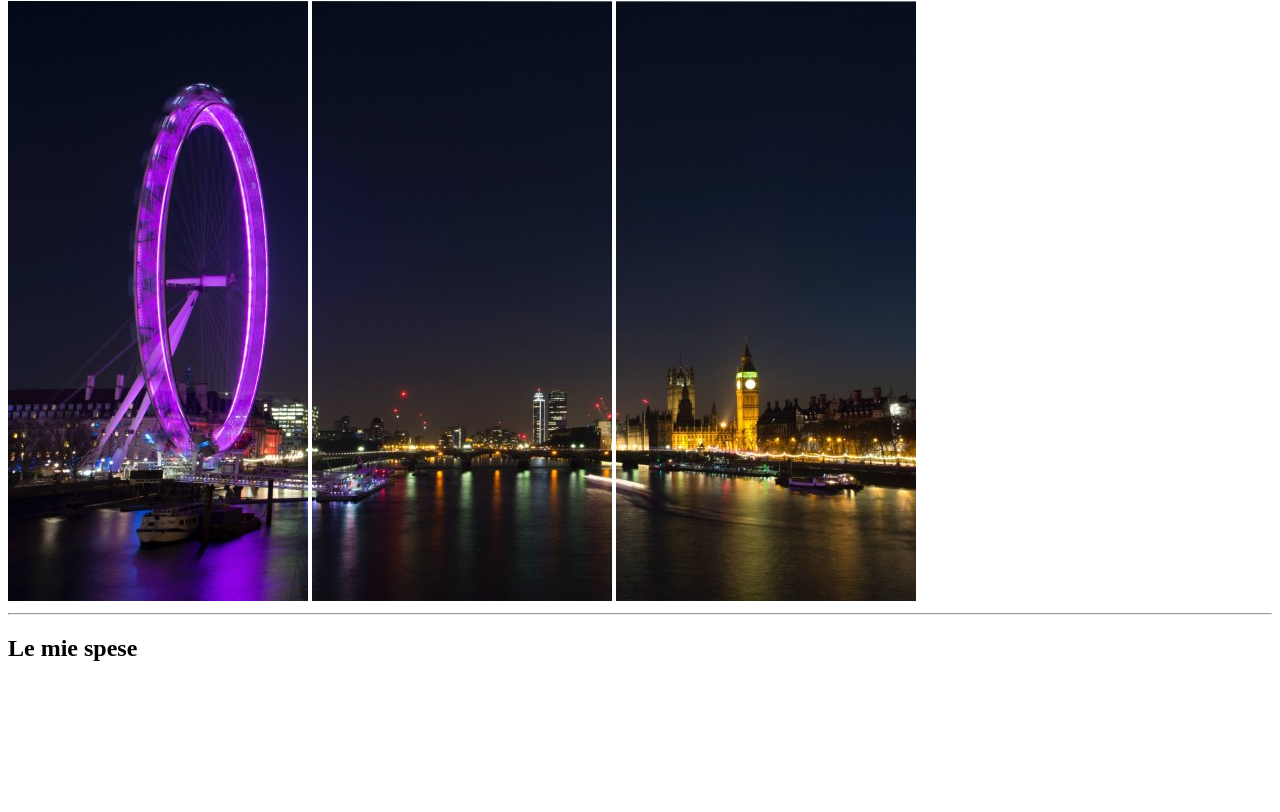
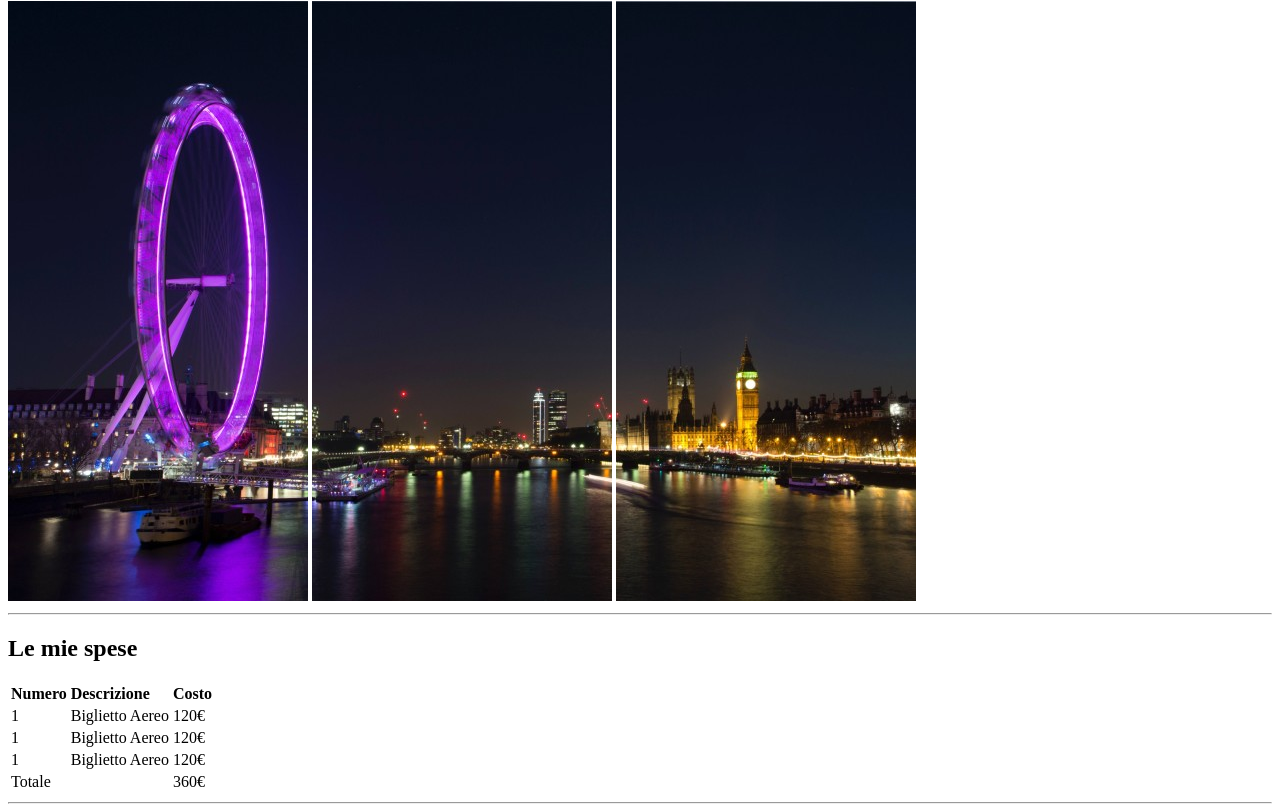
Before and after one commit to MattiaPiazzolla/html-london-trip, a plain HTML site: page index.html in a window 1280 px wide. Shown: the part 79-891 px from the top of the page. Before the commit the page ends 800 px from the top, so only its background shows below. Drawn offline with Linux system fonts and the light colour scheme.

Commit message:
[UPD] Completion of the expenses section in the index.html

```diff
--- a/index.html
+++ b/index.html
@@ -18,39 +18,41 @@
 
     <!--SEZIONE MAIN-->
     <main>
+        <!--SEZIONE SPESE-->
         <div class="expenses-section">
             <h2>Le mie spese</h2>
             <table>
                 <thead>
                     <tr>
-                        <td><strong></strong></td>
-                        <td><strong></strong></td>
-                        <td><strong></strong></td>
+                        <td><strong>Numero</strong></td>
+                        <td><strong>Descrizione</strong></td>
+                        <td><strong>Costo</strong></td>
                     </tr>
                 </thead>
                 <tbody>
                     <tr>
-                        <td></td>
-                        <td></td>
-                        <td></td>
+                        <td>1</td>
+                        <td>Biglietto Aereo</td>
+                        <td>120&euro;</td>
                     </tr>
                     <tr>
-                        <td></td>
-                        <td></td>
-                        <td></td>
+                        <td>1</td>
+                        <td>Biglietto Aereo</td>
+                        <td>120&euro;</td>
                     </tr>
                     <tr>
-                        <td></td>
-                        <td></td>
-                        <td></td>
+                        <td>1</td>
+                        <td>Biglietto Aereo</td>
+                        <td>120&euro;</td>
                     </tr>
                     <tr>
-                        <td></td>
-                        <td></td>
+                        <td colspan="2">Totale</td>
+                        <td>360&euro;</td>
                     </tr>
                 </tbody>
             </table>
         </div>
+        <hr>
     </main>
 
 </body>
```
